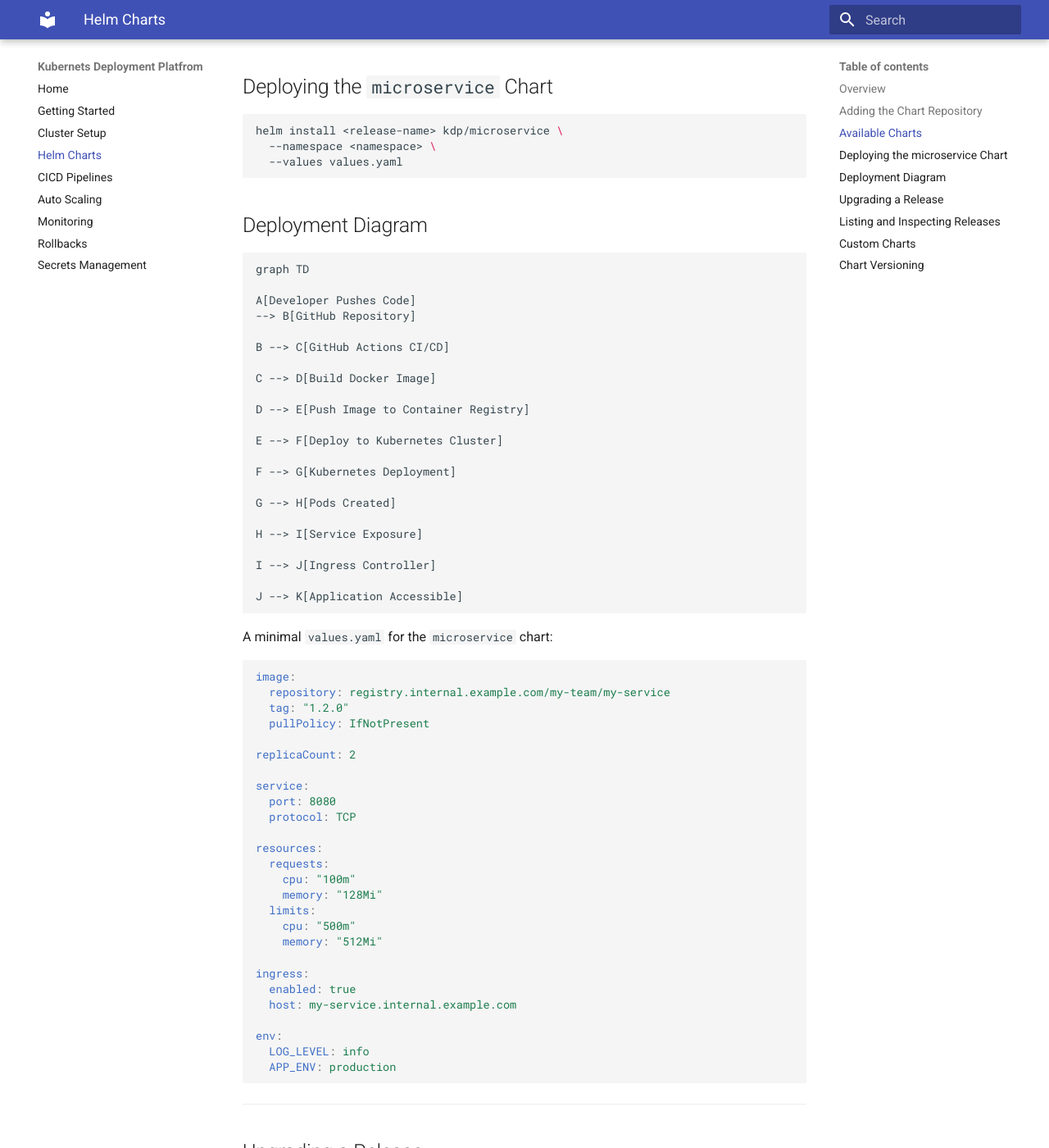
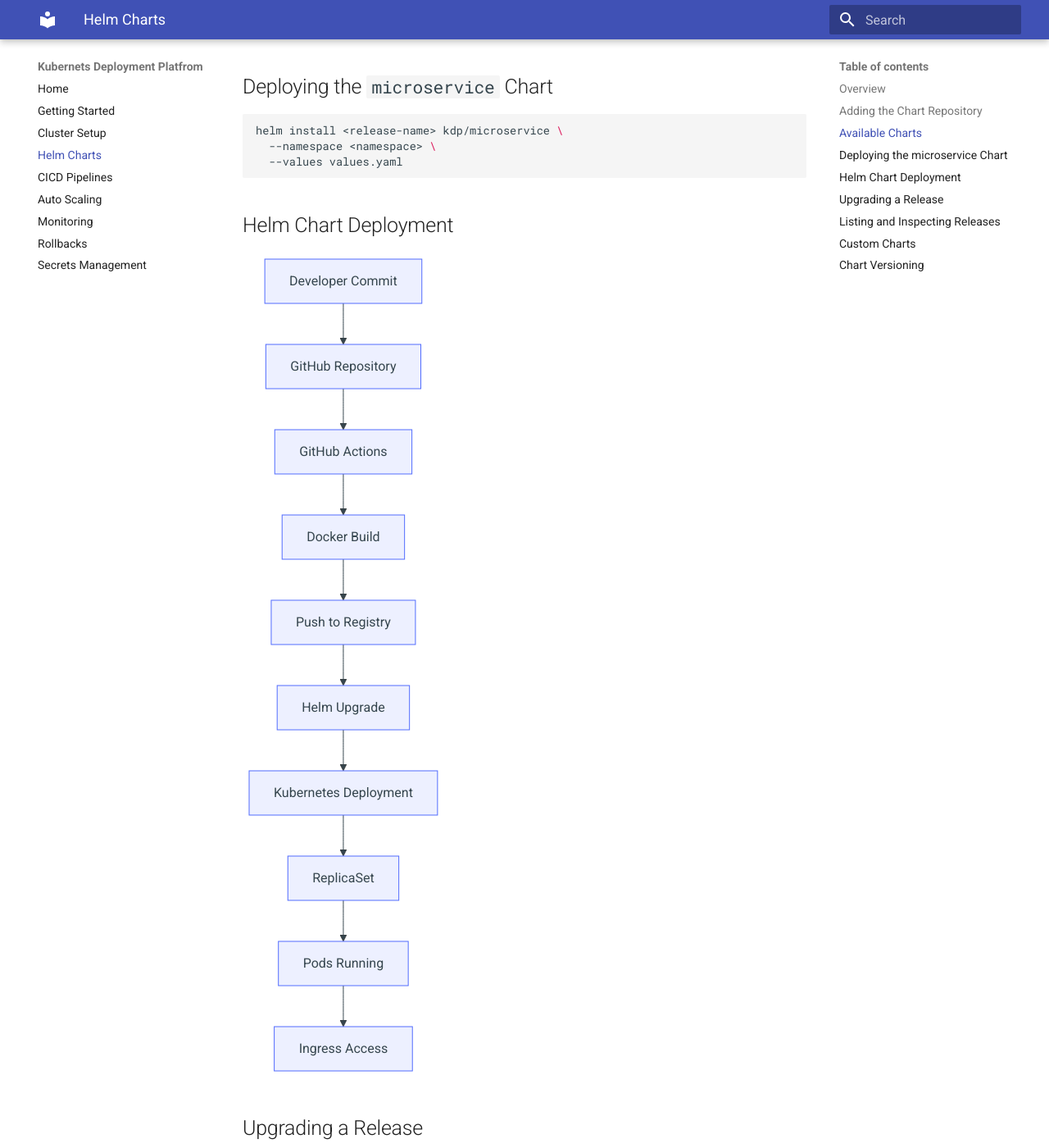
Before and after one commit to chrisjohn83/kubernetes-deployment-platform, an MkDocs documentation site: the page built from docs/03-helm-charts.md, in a window 1280 px wide and 1400 px high, scrolled down 985 px. Shown: the whole window at 82% size. Built offline with MkDocs 1.6.1 and Material for MkDocs 9.7.7, drawn with Linux system fonts in a browser that asks for light colours.

Commit message:
mermaid diagram is available for helm deployment

````diff
--- a/docs/03-helm-charts.md
+++ b/docs/03-helm-charts.md
@@ -39,64 +39,31 @@ helm install <release-name> kdp/microservice \
   --values values.yaml
 ```
 
-## Deployment Diagram
+## Helm Chart Deployment
+
 ```mermaid
 graph TD
 
-A[Developer Pushes Code]
+A[Developer Commit]
 --> B[GitHub Repository]
 
-B --> C[GitHub Actions CI/CD]
+B --> C[GitHub Actions]
 
-C --> D[Build Docker Image]
+C --> D[Docker Build]
 
-D --> E[Push Image to Container Registry]
+D --> E[Push to Registry]
 
-E --> F[Deploy to Kubernetes Cluster]
+E --> F[Helm Upgrade]
 
 F --> G[Kubernetes Deployment]
 
-G --> H[Pods Created]
+G --> H[ReplicaSet]
 
-H --> I[Service Exposure]
+H --> I[Pods Running]
 
-I --> J[Ingress Controller]
-
-J --> K[Application Accessible]
+I --> J[Ingress Access]
 ```
 
-A minimal `values.yaml` for the `microservice` chart:
-
-```yaml
-image:
-  repository: registry.internal.example.com/my-team/my-service
-  tag: "1.2.0"
-  pullPolicy: IfNotPresent
-
-replicaCount: 2
-
-service:
-  port: 8080
-  protocol: TCP
-
-resources:
-  requests:
-    cpu: "100m"
-    memory: "128Mi"
-  limits:
-    cpu: "500m"
-    memory: "512Mi"
-
-ingress:
-  enabled: true
-  host: my-service.internal.example.com
-
-env:
-  LOG_LEVEL: info
-  APP_ENV: production
-```
-
----
 
 ## Upgrading a Release
 
--- a/mkdocs.yml
+++ b/mkdocs.yml
@@ -15,10 +15,14 @@ nav:
   - Secrets Management: 08-secrets-management.md
 
 markdown_extensions:
-  - pymdownx.superfences
   - admonition
+  - pymdownx.details
   - pymdownx.highlight
-  - tables
+  - pymdownx.superfences:
+      custom_fences:
+        - name: mermaid
+          class: mermaid
+          format: !!python/name:pymdownx.superfences.fence_code_format
 
 extra_javascript:
-  - https://unpkg.com/mermaid/dist/mermaid.min.js
+  - https://unpkg.com/mermaid@10/dist/mermaid.min.js
````
